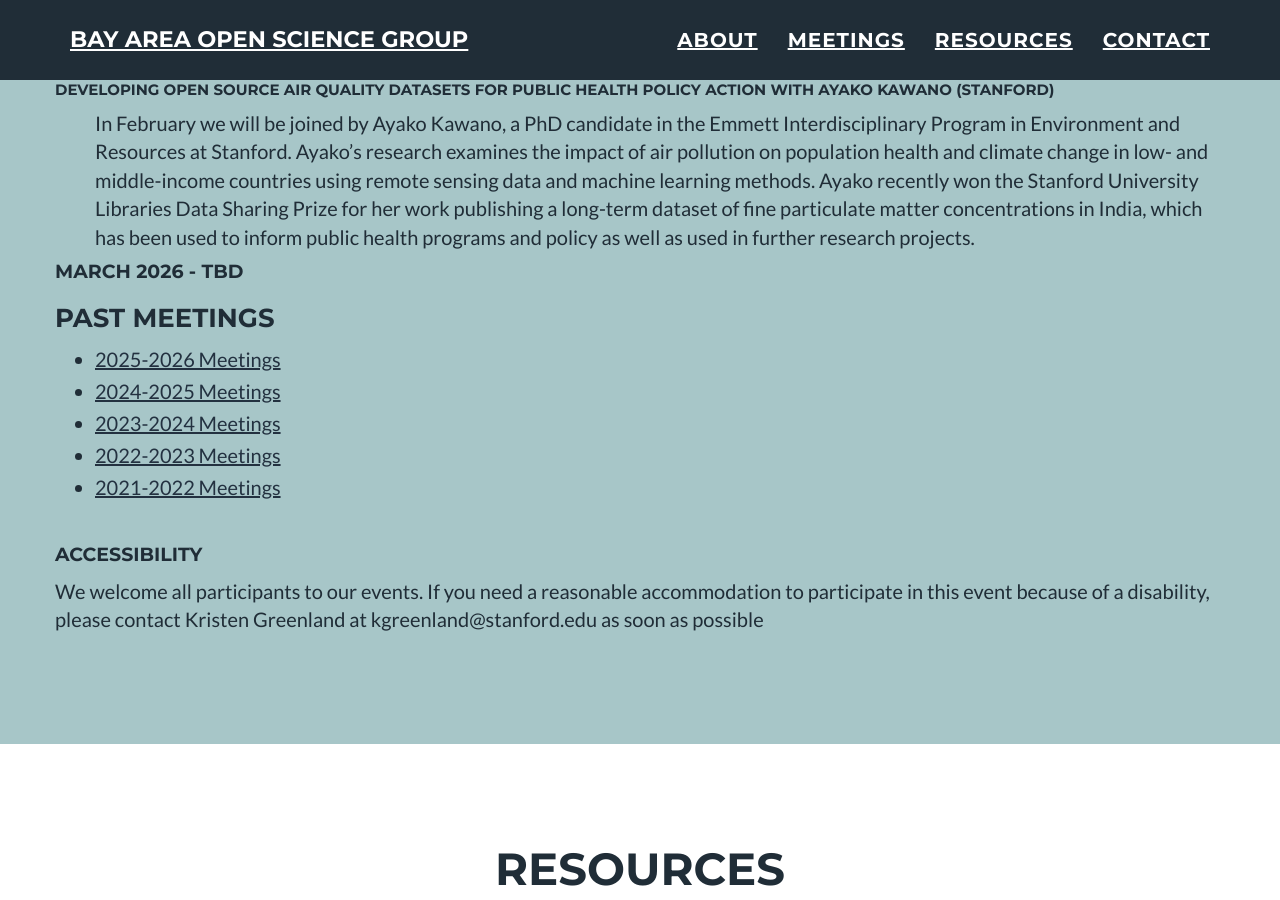
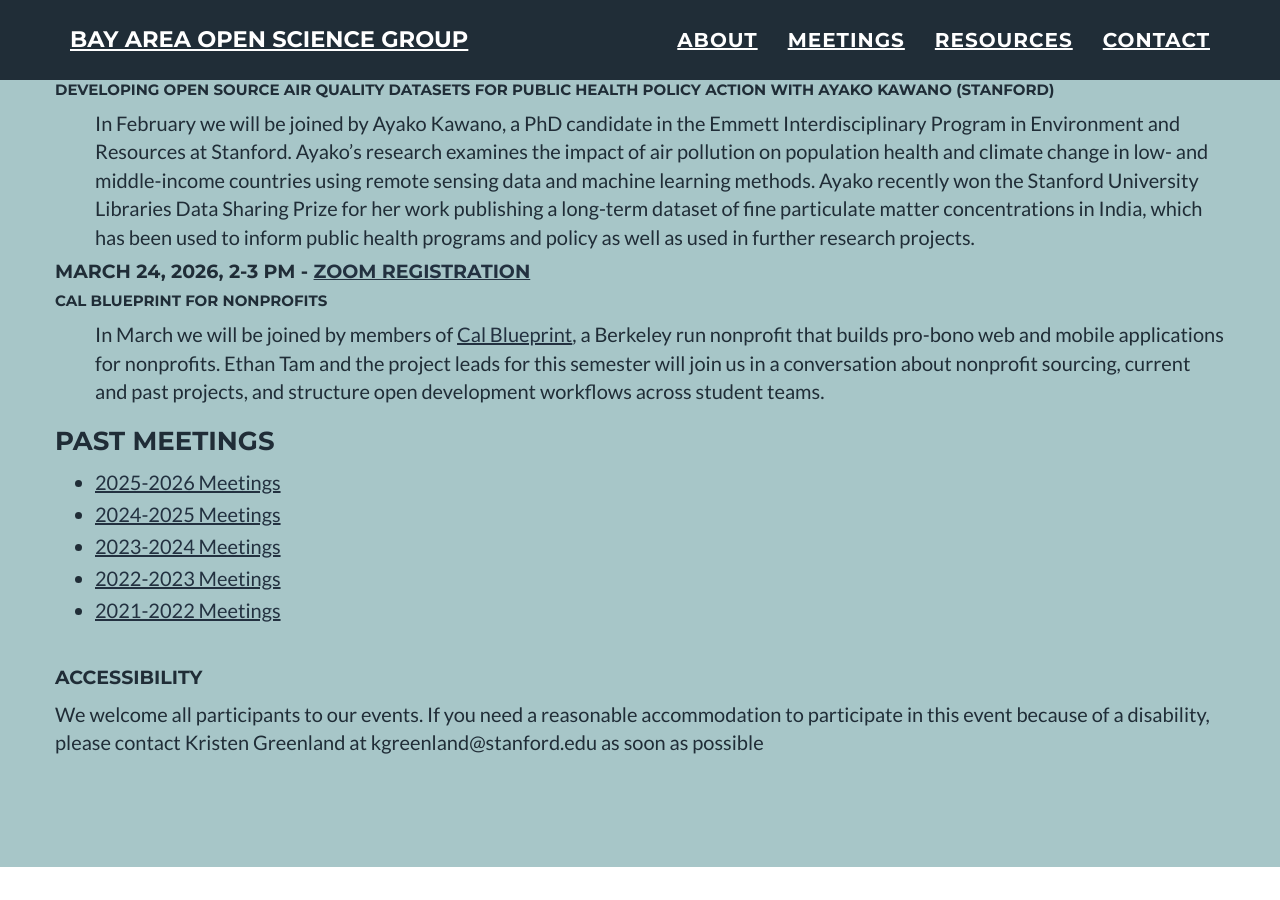
Before and after one commit to BayAreaOpenScienceGroup/BayAreaOpenScienceGroup.github.io, a Jekyll site: the page built from index.html, in a window 1280 px wide and 900 px high, scrolled down 1640 px. Built offline with Jekyll 4.4.1, drawn with Linux system fonts in a browser that asks for light colours.

Commit message:
added march 2026 info

```diff
--- a/_includes/meetings.html
+++ b/_includes/meetings.html
@@ -18,7 +18,9 @@
 <p style="padding-left: 40px;">
 In February we will be joined by Ayako Kawano, a PhD candidate in the Emmett Interdisciplinary Program in Environment and Resources at Stanford. Ayako’s research examines the impact of air pollution on population health and climate change in low- and middle-income countries using remote sensing data and machine learning methods. Ayako recently won the Stanford University Libraries Data Sharing Prize for her work publishing a long-term dataset of fine particulate matter concentrations in India, which has been used to inform public health programs and policy as well as used in further research projects.</p>
 
-<h4>March 2026 - TBD</h4>
+<h4>March 24, 2026, 2-3 PM - <a href="https://ucsf.zoom.us/meeting/register/kacXwpuiQXGOMy4-enL46g#/registration">Zoom Registration</a></h4>
+<h5>Cal Blueprint for Nonprofits</h5>
+<p style="padding-left: 40px;">In March we will be joined by members of <a href="https://calblueprint.org/">Cal Blueprint</a>, a Berkeley run nonprofit that builds pro-bono web and mobile applications for nonprofits. Ethan Tam and the project leads for this semester will join us in a conversation about nonprofit sourcing, current and past projects, and structure open development workflows across student teams.</p>
 
 
         <h3>Past Meetings</h3>
```
